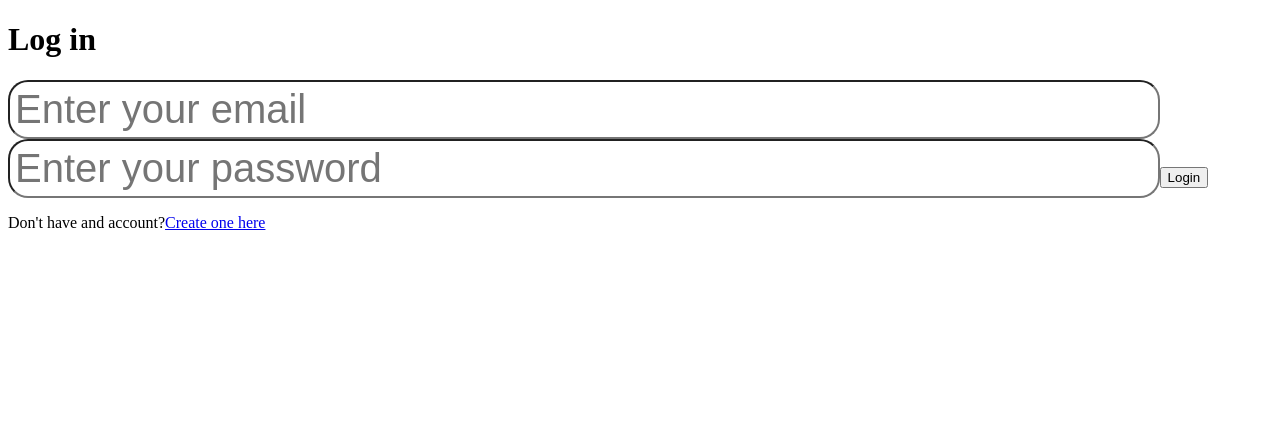
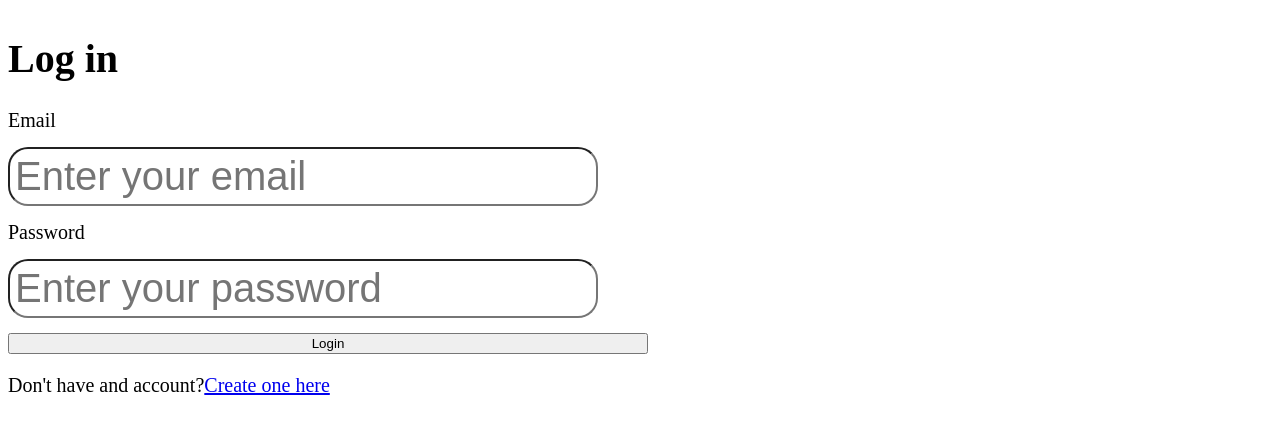
Before and after one commit to zaneahmed1/communication-app, a React (Create React App) app in the folder front-end/: page /login in a window 1280 px wide. Shown: the top 434 px of the page. Built offline with nearby package versions, Linux system fonts and the light colour scheme; no server answers.

Commit message:
add login css

```diff
--- a/front-end/src/Components/ButtonCard.js
+++ b/front-end/src/Components/ButtonCard.js
@@ -1,7 +1,9 @@
 import React from 'react'
 import {useNavigate} from "react-router-dom"
 import { useSpeechSynthesis } from 'react-speech-kit';
+
 import "../Components/ButtonCard.scss"
+
 export default function ButtonCard({button, setSearchInput}) {
 
   const { speak } = useSpeechSynthesis();
@@ -9,6 +11,8 @@ export default function ButtonCard({button, setSearchInput}) {
 
   const handleClick = () => {
     speak({ text: button.button_message });
+
+
     setSearchInput(button.button_label)
     if(button.button_navigate !== "na"){
       navigate('/' + button.button_navigate)
--- a/front-end/src/Components/Login.js
+++ b/front-end/src/Components/Login.js
@@ -4,7 +4,7 @@ import {signInWithEmailAndPassword, sendEmailVerification} from 'firebase/auth'
 import {auth} from '../Services/Firebase'
 import {useNavigate} from 'react-router-dom'
 import {useAuthValue} from './AuthContext'
-
+import "../Components/Login.scss"
 
 function Login(){
 
@@ -33,18 +33,19 @@ function Login(){
   }
 
   return(
-    <div >
-      <div >
+      <div className='login'>
+        {error && <div>{error}</div>}
+        <div className='login__right'>
         <h1>Log in</h1>
-        {error && <div>{error}</div>}
         <form onSubmit={login} name='login_form'>
+          <label>Email</label>
           <input
             type='email'
             value={email}
             required
             placeholder="Enter your email"
             onChange={e => setEmail(e.target.value)}/>
-
+         <label>Password</label>
           <input
             type='password'
             value={password}
@@ -58,8 +59,11 @@ function Login(){
           Don't have and account?
           <Link to='/signup'>Create one here</Link>
         </p>
+        </div>
+        <div className='login__left'>
+
+        </div>
       </div>
-    </div>
   )
 }
 
--- /dev/null
+++ b/front-end/src/Components/Login.scss
@@ -0,0 +1,24 @@
+.login{
+    width: 100vw;
+    height: 100vh;
+    max-height: 100vh;
+    overflow: hidden;
+    display: flex;
+    font-size: 20px;
+    flex-direction: rows;
+
+    &__right{
+        flex: 1;
+
+    }
+    &__left{
+        flex: 1
+    }
+}
+form{
+    display: flex;
+    flex-direction: column;
+    gap: 15px;
+    margin: 0 auto 10px auto;
+
+}
```
